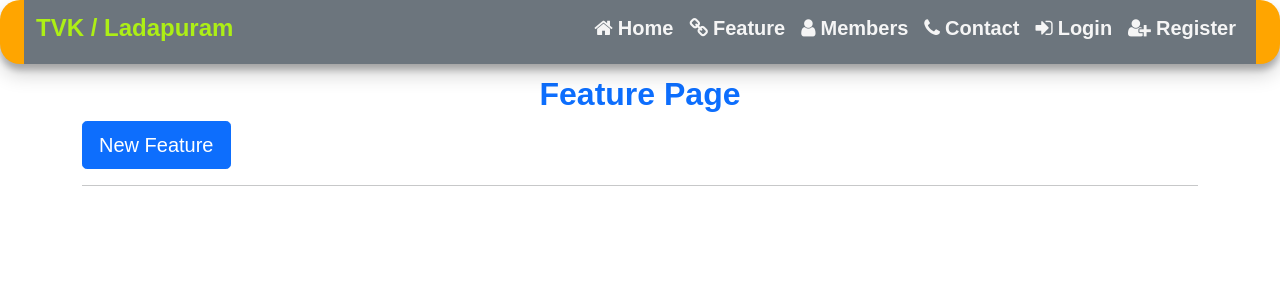
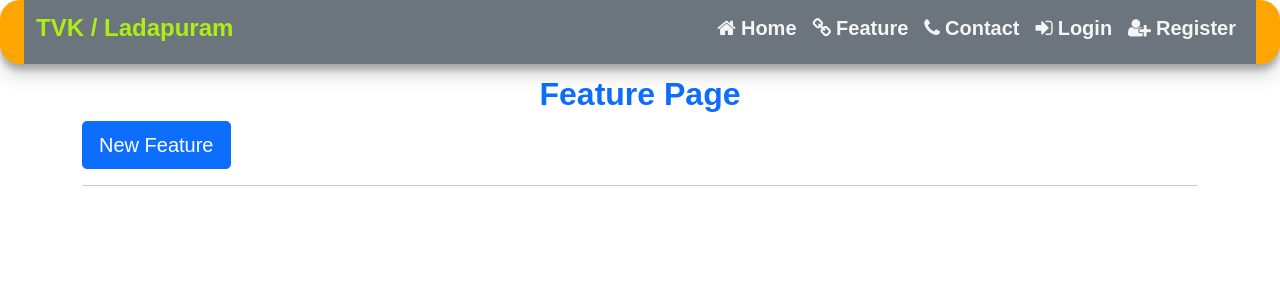
Before and after one commit to deva-saiyan/TVK-Perambalur, a Django app: page /feature in a window 1280 px wide. Shown: the top 300 px of the page. Run offline with Django 5.2, Linux system fonts and the light colour scheme; data that the repository does not hold is empty; some libraries are stand-ins or nearby versions.

Commit message:
2nd Commit

```diff
--- a/app/blog/templates/nav.html
+++ b/app/blog/templates/nav.html
@@ -22,7 +22,7 @@
           >
           <a class="nav-link" href="{% url 'feature_view' %}"><h5 class="text fw-bold nav-name"><i class="fa fa-link" aria-hidden="true"></i>Feature</h5></a>
 
-          <a class="nav-link" href="{% url 'member' %}"><h5 class="text fw-bold nav-name"><i class="fa fa-user" aria-hidden="true"></i>Members</h5></a>
+          <!--<a class="nav-link" href="{% url 'member' %}"><h5 class="text fw-bold nav-name"><i class="fa fa-user" aria-hidden="true"></i>Members</h5></a> -->
 
           <a class="nav-link" href="#contact"><h5 class="text fw-bold nav-name"><i class="fa fa-phone" aria-hidden="true"></i>Contact</h5></a>
 
```
